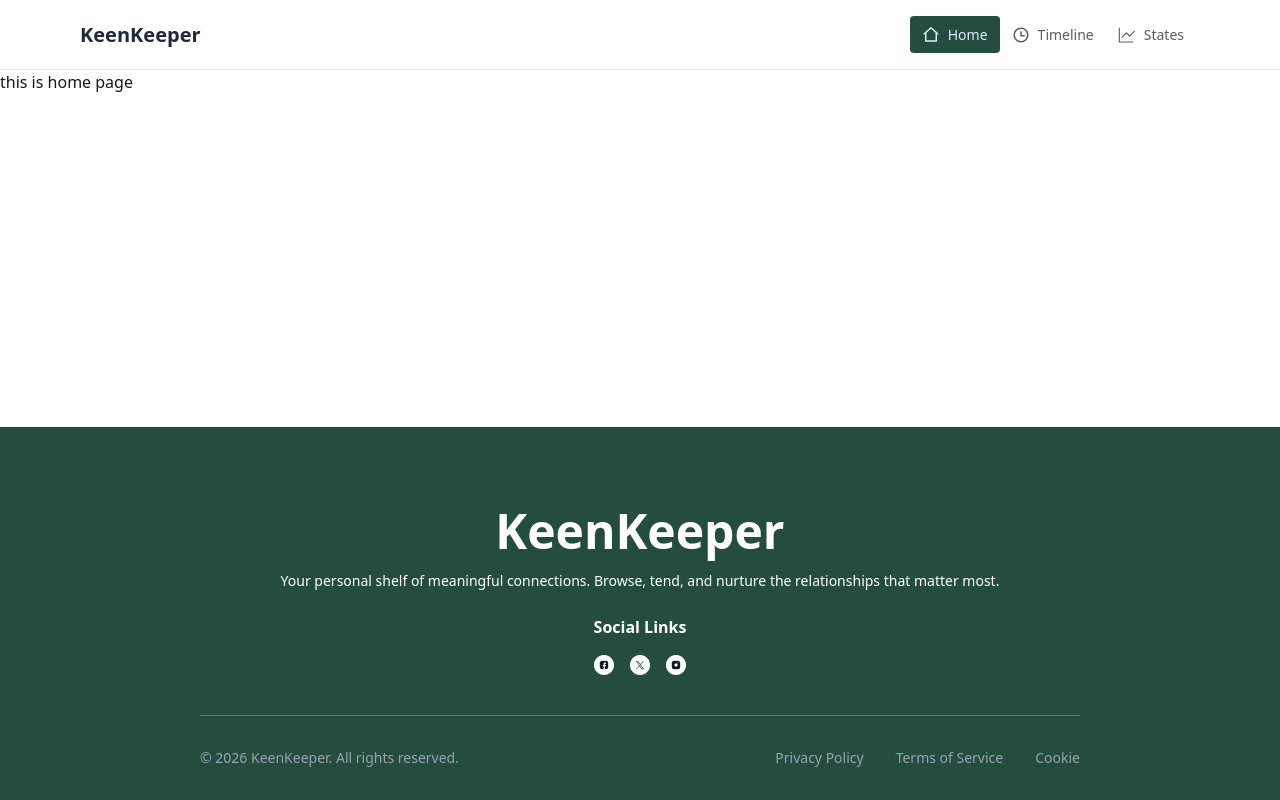
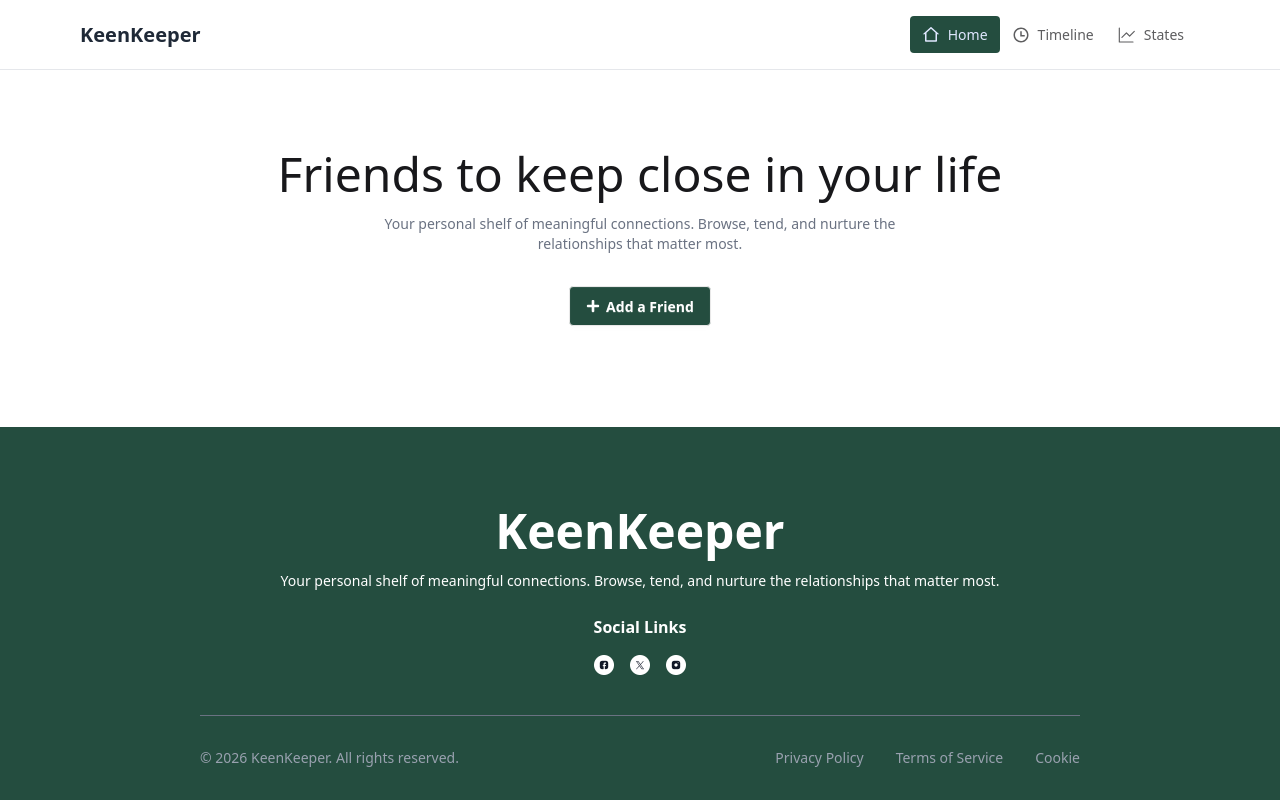
Before and after one commit to PhataPoster/Assignment-7, a Next.js app in the folder keen-keeper/: page / in a window 1280 px wide. Built offline with nearby package versions, Linux system fonts and the light colour scheme.

Commit message:
add banner section

```diff
--- a/keen-keeper/app/page.jsx
+++ b/keen-keeper/app/page.jsx
@@ -1,8 +1,9 @@
+import Banner from "@/components/Banner";
 
 const page = () => {
     return (
-        <div>
-            this is home page
+        <div className="lg:px-50 pt-20 px-2">
+            <Banner />
 
         </div>
     );
--- /dev/null
+++ b/keen-keeper/components/Banner.jsx
@@ -0,0 +1,14 @@
+import { FaPlus } from "react-icons/fa";
+
+const Banner = () => {
+    return (
+        <div className="flex flex-col gap-4 justify-between items-center text-center">
+            <h1 className="text-5xl">Friends to keep close in your life</h1>
+            <p className="text-gray-500 text-sm">Your personal shelf of meaningful connections. Browse, tend, and nurture the<br />
+                relationships that matter most.</p>
+            <button className="btn bg-[#244d3f] text-white font-bold w-fit mt-4"><FaPlus />Add a Friend</button>
+        </div>
+    );
+};
+
+export default Banner;
```
